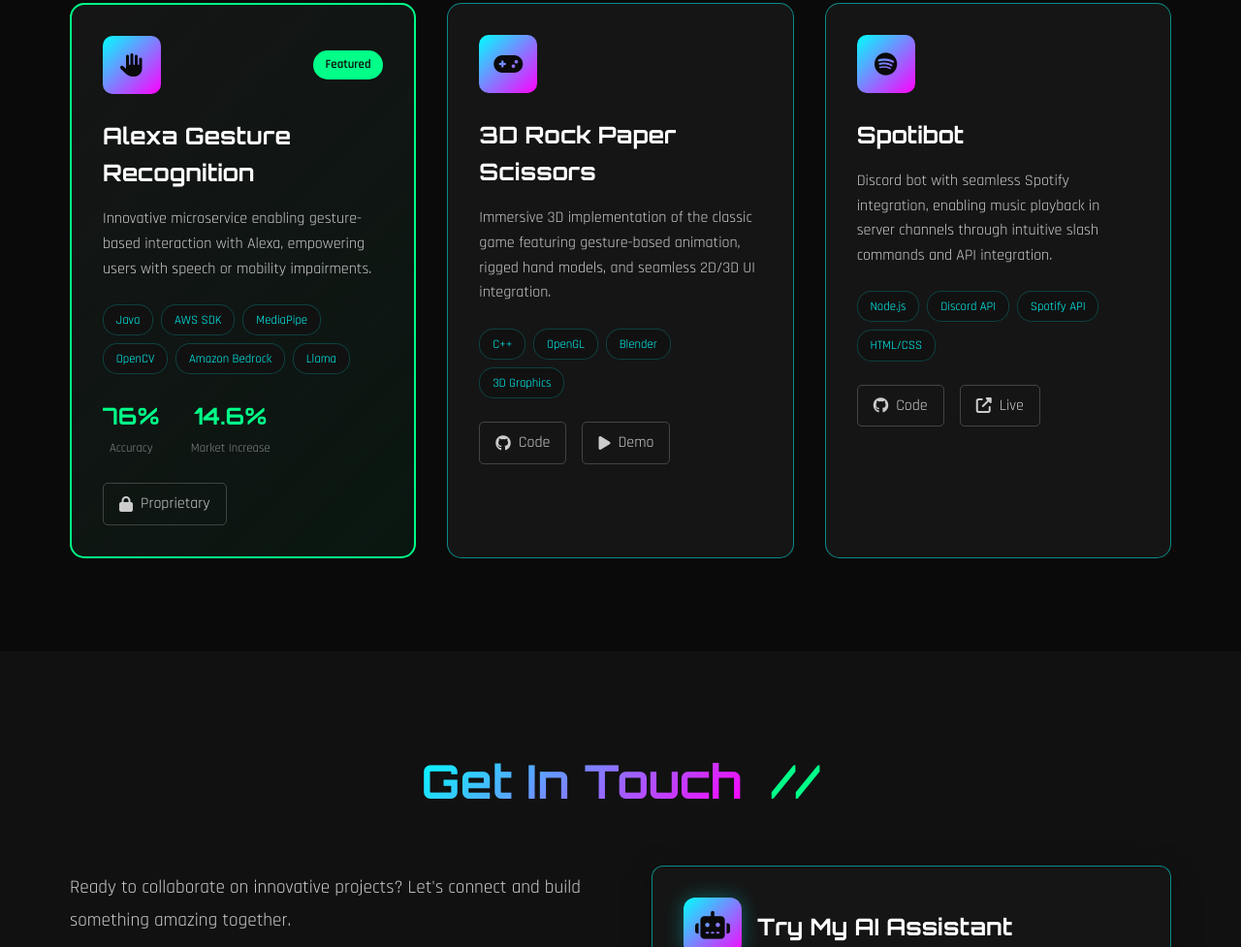
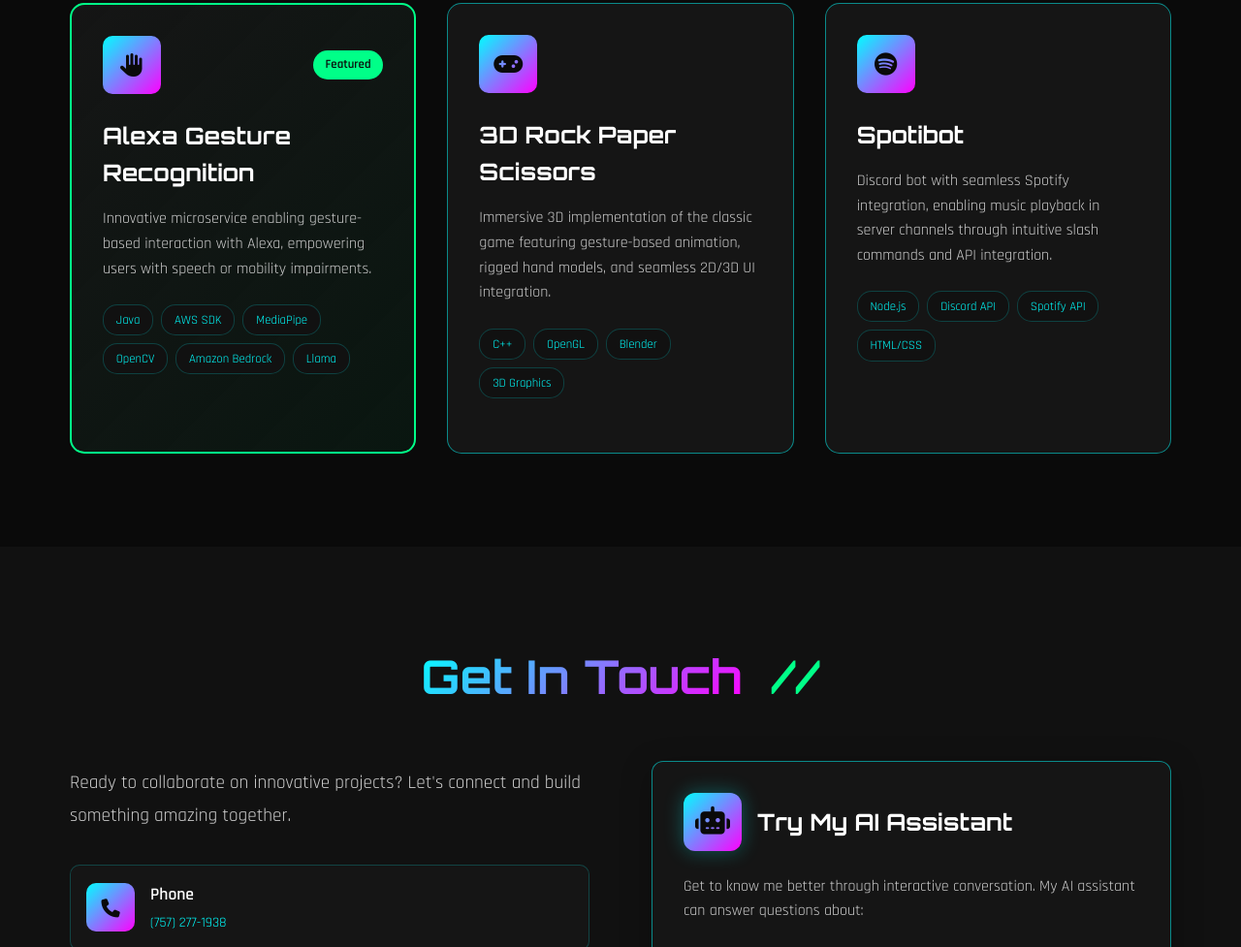
Before and after one commit to kernsk/portfolio_website, a plain HTML site: page index.html in a window 1280 px wide. Shown: the part 1823-2800 px from the top of the page at 97% size. Drawn offline with Linux system fonts and the light colour scheme.

Commit message:
Update .gitignore to remove redundant entry and cleanup unnecessary assets from index.html.

```diff
--- a/index.html
+++ b/index.html
@@ -184,22 +184,6 @@
                         <span class="tech-tag">Amazon Bedrock</span>
                         <span class="tech-tag">Llama</span>
                     </div>
-                    <div class="project-metrics">
-                        <div class="metric">
-                            <span class="metric-value">76%</span>
-                            <span class="metric-label">Accuracy</span>
-                        </div>
-                        <div class="metric">
-                            <span class="metric-value">14.6%</span>
-                            <span class="metric-label">Market Increase</span>
-                        </div>
-                    </div>
-                    <div class="project-links">
-                        <a href="#" class="project-link" title="Private Repository">
-                            <i class="fas fa-lock"></i>
-                            Proprietary
-                        </a>
-                    </div>
                 </div>
 
                 <!-- Project 2: Rock Paper Scissors 3D -->
@@ -220,16 +204,6 @@
                         <span class="tech-tag">Blender</span>
                         <span class="tech-tag">3D Graphics</span>
                     </div>
-                    <div class="project-links">
-                        <a href="#" class="project-link">
-                            <i class="fab fa-github"></i>
-                            Code
-                        </a>
-                        <a href="#" class="project-link">
-                            <i class="fas fa-play"></i>
-                            Demo
-                        </a>
-                    </div>
                 </div>
 
                 <!-- Project 3: Spotibot -->
@@ -249,16 +223,6 @@
                         <span class="tech-tag">Discord API</span>
                         <span class="tech-tag">Spotify API</span>
                         <span class="tech-tag">HTML/CSS</span>
-                    </div>
-                    <div class="project-links">
-                        <a href="#" class="project-link">
-                            <i class="fab fa-github"></i>
-                            Code
-                        </a>
-                        <a href="#" class="project-link">
-                            <i class="fas fa-external-link-alt"></i>
-                            Live
-                        </a>
                     </div>
                 </div>
             </div>
@@ -327,7 +291,7 @@
                                 <li><i class="fas fa-briefcase"></i> Work experience & projects</li>
                                 <li><i class="fas fa-graduation-cap"></i> Technical skills & expertise</li>
                                 <li><i class="fas fa-users"></i> Leadership & Navy background</li>
-                                <li><i class="fas fa-question-circle"></i> Interview-style questions</li>
+                                <li><i class="fas fa-question-circle"></i> Interview-style questions (Coming Soon)</li>
                             </ul>
                             <button class="cta-button" onclick="document.getElementById('chatbot-bubble').click()">
                                 <i class="fas fa-comments"></i>
```
Also changed, not shown: 1 other file.
